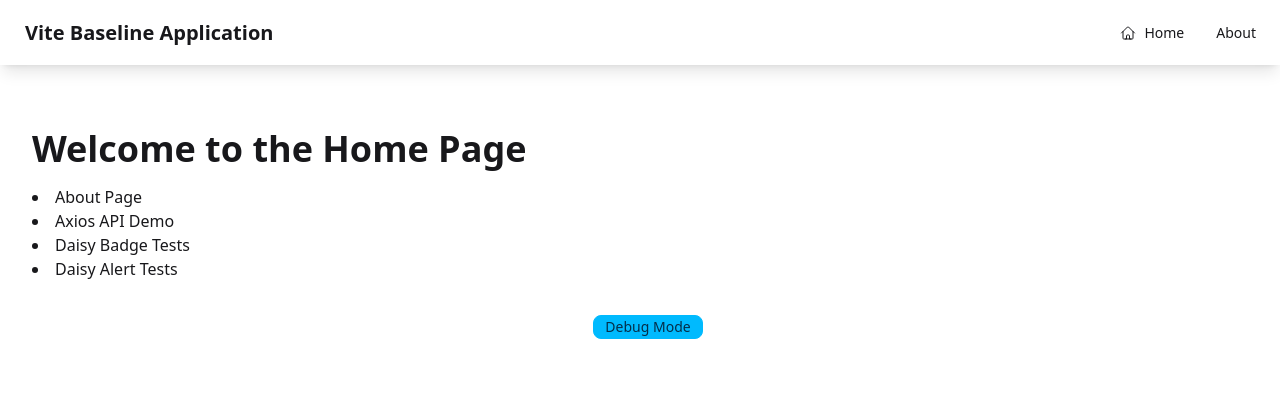
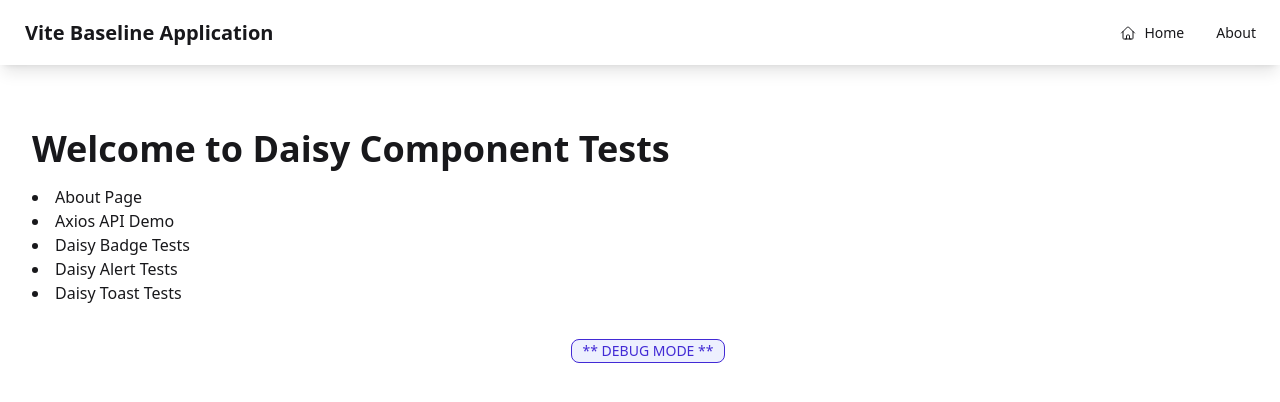
Before and after one commit to tpickles118/vite-ui-components, a Vue app: page / in a window 1280 px wide. Shown: the top 402 px of the page. Built offline with nearby package versions, Linux system fonts and the light colour scheme.

Commit message:
routing, test page, minor changes to app.vue

```diff
--- a/src/App.vue
+++ b/src/App.vue
@@ -1,8 +1,19 @@
 <script setup>
 import { HomeIcon, IdentificationIcon } from '@heroicons/vue/24/outline'
+import DaisyBadge from '@/components/base/DaisyBadge.vue'
+import { BadgeModel } from '@/components/models/badgeModel.js'
+
 
 const appName = import.meta.env.VITE_APP_NAME
 const debugMode = import.meta.env.VITE_DEBUG_MODE === 'true'
+
+const debugBadgeModel = new BadgeModel({
+    size: 'MD',
+    color: 'PRIMARY',
+    isSoft: true,
+    isOutline: true,
+    label: '** DEBUG MODE **',
+})
 
 </script>
 
@@ -22,7 +33,7 @@ const debugMode = import.meta.env.VITE_DEBUG_MODE === 'true'
 
         <router-view />
         <div v-if="debugMode" class="ml-4 text-center">
-            <span class="badge badge-info">Debug Mode</span>
+            <DaisyBadge :badge-model="debugBadgeModel" />
         </div>
     </div>
 </template>
--- a/src/router/index.js
+++ b/src/router/index.js
@@ -4,6 +4,7 @@ import About from '@/views/AboutView.vue'
 import UsersAPI from '@/views/UsersApi.vue'
 import BadgeView from '@/views/daisy-wrapper-views/BadgeView.vue'
 import AlertView from '@/views/daisy-wrapper-views/AlertView.vue'
+import ToastView from '@/views/daisy-wrapper-views/ToastView.vue'
 
 const routes = [
     { path: '/', name: 'Home', component: Home },
@@ -11,6 +12,7 @@ const routes = [
     { path: '/users-api', name: 'UsersApi', component: UsersAPI },
     { path: '/badge-view', name: 'BadgeView', component: BadgeView },
     { path: '/alert-view', name: 'AlertView', component: AlertView },
+    { path: '/toast-view', name: 'ToastView', component: ToastView },
 ]
 
 const router = createRouter({
--- a/src/views/HomeView.vue
+++ b/src/views/HomeView.vue
@@ -2,12 +2,13 @@
 
 <template>
     <div class="container mx-auto p-8">
-        <h1 class="text-4xl font-bold mb-4">Welcome to the Home Page</h1>
+        <h1 class="text-4xl font-bold mb-4">Welcome to Daisy Component Tests</h1>
         <ul class="list-disc list-inside">
-            <li><router-link to="/about">About Page</router-link></li>
-            <li><router-link to="/users-api">Axios API Demo</router-link></li>
-            <li><router-link to="/badge-view">Daisy Badge Tests</router-link></li>
-            <li><router-link to="/alert-view">Daisy Alert Tests</router-link></li>
+            <li><router-link to="/about" class="link link-hover">About Page</router-link></li>
+            <li><router-link to="/users-api" class="link link-hover">Axios API Demo</router-link></li>
+            <li><router-link to="/badge-view" class="link link-hover">Daisy Badge Tests</router-link></li>
+            <li><router-link to="/alert-view" class="link link-hover">Daisy Alert Tests</router-link></li>
+            <li><router-link to="/toast-view" class="link link-hover">Daisy Toast Tests</router-link></li>
         </ul>
     </div>
 </template>
--- /dev/null
+++ b/src/views/daisy-wrapper-views/ToastView.vue
@@ -0,0 +1,6 @@
+<script>
+</script>
+
+<template>
+    This is the Toast View
+</template>
```
